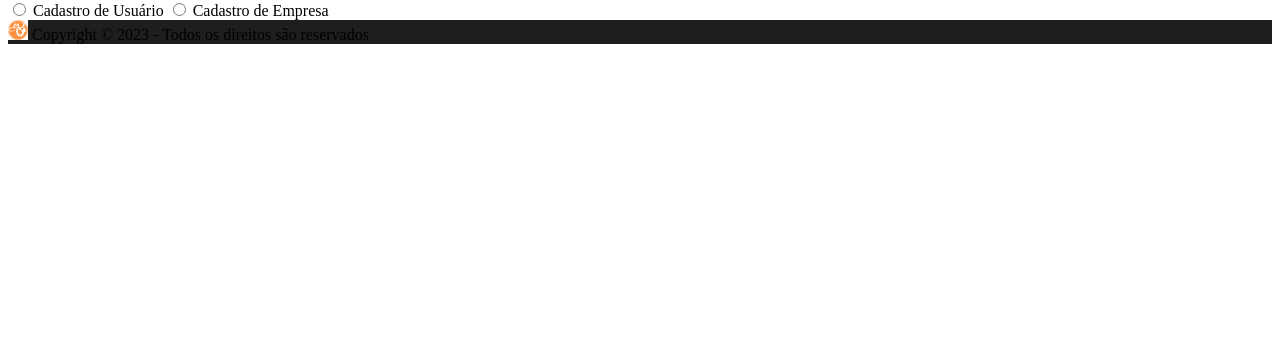
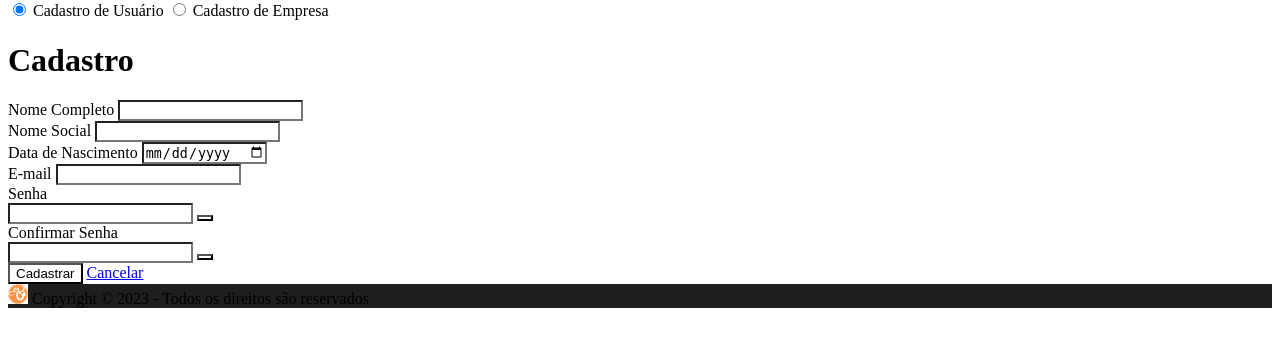
Before and after one commit to RafaelS3iwa/PMT_Web, a PHP site: page /admin/index.php in a window 1280 px wide; the page is wider, and only the part inside the window is pictured. Shown: the part 175-522 px from the top of that part. Run offline with PHP 8.4, Linux system fonts and the light colour scheme.

Commit message:
formulário de cadastro usuario-empresa

```diff
--- a/admin/empresas/cadastrar.php
+++ b/admin/empresas/cadastrar.php
@@ -1,7 +1,5 @@
 <?php
-    require_once $_SERVER['DOCUMENT_ROOT'] . "/includes/cabecalho.php";
     require_once $_SERVER['DOCUMENT_ROOT'] ."/controllers/EmpresaController.php";
-    include_once $_SERVER['DOCUMENT_ROOT'] . "/includes/alerta.php";
 
     $empresaController = new EmpresaController;
     $empresaController->cadastrarEmpresa();
@@ -9,31 +7,36 @@
 
 <main class="container mt-3 mb-3" >
 
-    <h1 style="color: red;">Cadastro</h1>
+    <h1 style="color: black;">Cadastro</h1>
 
         <div class="container mt-5">
             <div class="card">
                 <div class="card-body">
 
-                <form action="cadastrar.php" method="post" class="row g-3">
+                <form action="/empresas/cadastrar.php" method="post" class="row g-3">
                     <div class="col-md-4">
-                        <label for="nome_completo" class="form-label">Nome da Empresa</label>
-                        <input type="text" name="nome_completo" id="nome_completo" class="form-control" required>
+                        <label for="nome_empresa" class="form-label">Nome da Empresa</label>
+                        <input type="text" name="nome_empresa" id="nome_empresa" class="form-control" required>
                     </div>
 
                     <div class="col-md-4">
-                        <label for="nome_social" class="form-label">Cu</label>
-                        <input type="text" name="nome_social"  id="nome_social" class="form-control">
+                        <label for="cnpj" class="form-label">CNPJ</label>
+                        <input type="text" name="cnpj"  id="cnpj" class="form-control">
                     </div>
 
                     <div class="col-md-4">
-                        <label for="data_nascimento" class="form-label">Data de Nascimento</label>
-                        <input type="date" name="data_nascimento" id="data_nascimento"  class="form-control" required>
+                        <label for="data_abertura" class="form-label">Data de Abertura</label>
+                        <input type="date" name="data_abertura" id="data_abertura"  class="form-control" required>
+                    </div>
+
+                    <div class="col-md-4">
+                        <label for="responsavel_legal" class="form-label">Responsavel Legal</label>
+                        <input type="text" name="responsavel_legal"  id="responsavel_legal" class="form-control">
                     </div>
 
                     <div class="col-md-12">
-                        <label for="email" class="form-label">E-mail</label>
-                        <input type="email" name="email"  id="email" class="form-control" required>
+                        <label for="email_corporativo" class="form-label">E-mail</label>
+                        <input type="email_corporativo" name="email_corporativo"  id="email_corporativo" class="form-control" required>
                     </div>
 
                     <div class="col-md-6">
@@ -56,7 +59,7 @@
                         </div>
                     </div>
                     <div class="col-12">
-                        <button type="submit" value="Cadastrar">Cadastrar</button>
+                        <button type="submit">Cadastrar</button>
                         <a href="index.php" class="btn btn-secondary">Cancelar</a>
                     </div>
                 </form>
@@ -65,5 +68,3 @@
     </div>
 
 </main>
-
-<?php require_once $_SERVER['DOCUMENT_ROOT'] . "/includes/rodape.php"; ?>
--- a/admin/index.php
+++ b/admin/index.php
@@ -2,7 +2,7 @@
 
 <div id="escolhaCadastro">
     <form action="index.php" method="post">
-        <input type="radio" name="formType" value="usuario" id="usuario">
+        <input type="radio" name="formType" value="usuario" id="usuario" checked>
         <label for="usuario">Cadastro de Usuário</label>
 
         <input type="radio" name="formType" value="empresa" id="empresa">
@@ -10,20 +10,23 @@
     </form>
 </div>
 
+<div id="usuarioForm">
+    <?php require_once $_SERVER['DOCUMENT_ROOT'] . "/admin/usuarios/cadastrar.php";?>
+</div>
+
+<div id="empresaForm" style="display:none">
+    <?php require_once $_SERVER['DOCUMENT_ROOT'] . "/admin/empresas/cadastrar.php";?>
+</div>
+
+
 <script>
-document.querySelector("form").addEventListener("click", function(event) {
+document.querySelector("form").addEventListener("change", function(event) {
     if (event.target.id === "usuario") {
-        fetch('usuarios/cadastrar.php?formType=usuario')
-            .then(response => response.text())
-            .then(data => {
-                document.getElementById("mainContent").innerHTML = data;
-            });
+        document.getElementById("usuarioForm").style.display = "block";
+        document.getElementById("empresaForm").style.display = "none";
     } else if (event.target.id === "empresa") {
-        fetch('empresas/cadastrar.php?formType=empresa')
-            .then(response => response.text())
-            .then(data => {
-                document.getElementById("mainContent").innerHTML = data;
-            });
+        document.getElementById("usuarioForm").style.display = "none";
+        document.getElementById("empresaForm").style.display = "block";
     }
 });
 </script>
--- a/admin/usuarios/cadastrar.php
+++ b/admin/usuarios/cadastrar.php
@@ -1,6 +1,5 @@
 <?php
     require_once $_SERVER['DOCUMENT_ROOT'] ."/controllers/UsuarioController.php";
-    include_once $_SERVER['DOCUMENT_ROOT'] . "/includes/alerta.php";
 
     $usuarioController = new UsuarioController();
     $usuarioController->cadastrarUsuario();
@@ -13,7 +12,7 @@
             <div class="card">
                 <div class="card-body">
 
-                <form action="cadastrar.php" method="post" class="row g-3">
+                <form action="/admin/usuarios/cadastrar.php" method="post" class="row g-3">
                     <div class="col-md-4">
                         <label for="nome_completo" class="form-label">Nome Completo</label>
                         <input type="text" name="nome_completo" id="nome_completo" class="form-control" required>
@@ -54,7 +53,7 @@
                         </div>
                     </div>
                     <div class="col-12">
-                        <button type="submit" value="Cadastrar">Cadastrar</button>
+                        <button type="submit">Cadastrar</button>
                         <a href="index.php" class="btn btn-secondary">Cancelar</a>
                     </div>
                 </form>
--- a/controllers/UsuarioController.php
+++ b/controllers/UsuarioController.php
@@ -47,10 +47,10 @@ class UsuarioController
                 if ($usuario){
                     session_start();
                     $_SESSION['id_usuario'] = $usuario->id;
-                    header("Location: page.php");
+                    header("Location: index.php");
                 }else{
                     echo "E-mail ou senha inválidos";
-                    header("Location: login.php");
+                    header("Location: index.php");
                 }
             }
         }
--- a/models/Empresas.php
+++ b/models/Empresas.php
@@ -1,5 +1,4 @@
 <?php
-    session_start();
     require_once $_SERVER['DOCUMENT_ROOT'] . "/database/DBConexao.php";
 
     class Empresa{
--- a/models/Usuarios.php
+++ b/models/Usuarios.php
@@ -1,5 +1,4 @@
 <?php
-    session_start();
     require_once $_SERVER['DOCUMENT_ROOT'] . "/database/DBConexao.php";
 
 class Usuario {
```
